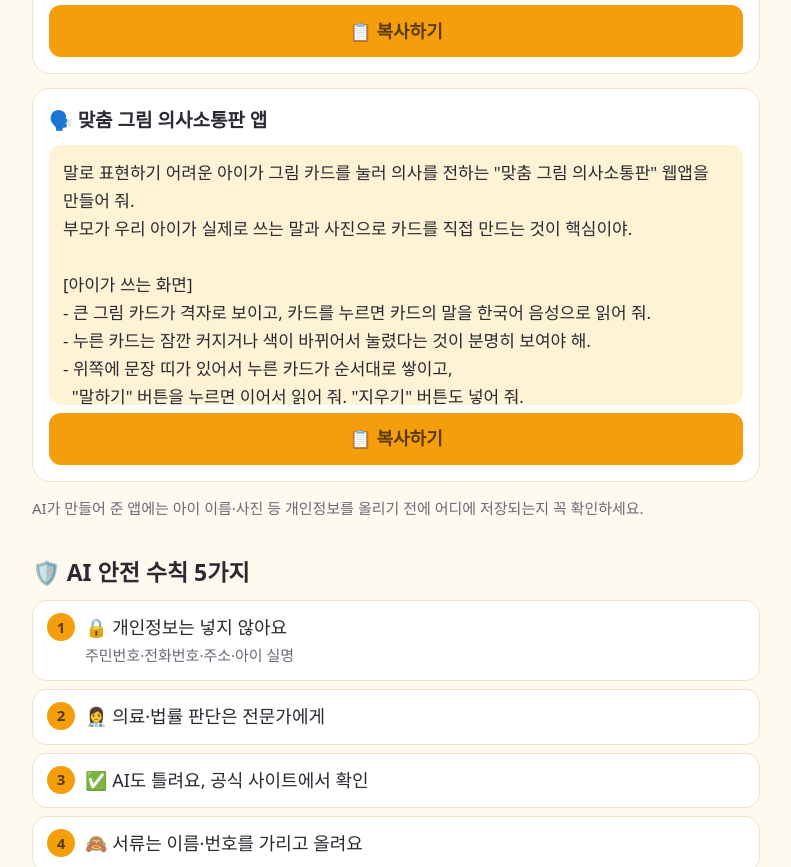
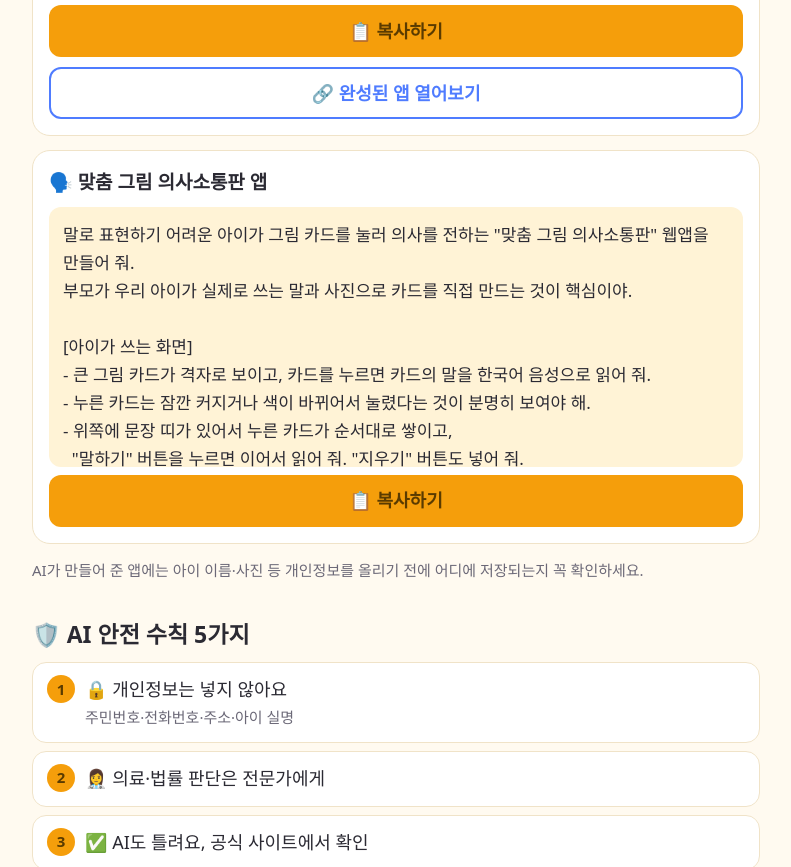
Before and after one commit to soopark-ai/songpa-ai, a plain HTML site: page index.html in a window 1280 px wide. Shown: the part 5687-6554 px from the top of the page, without its empty margins (244-1035 px from the left). Drawn offline with Linux system fonts and the light colour scheme.

Commit message:
소개서 앱 링크 추가

```diff
--- a/index.html
+++ b/index.html
@@ -81,6 +81,7 @@ section .sub{color:var(--muted);margin:0 0 14px;font-size:16px}
 .quick button{flex:1 1 90px;min-height:50px;border-radius:12px;border:1px solid var(--line);background:var(--card);color:var(--ink);font:inherit;font-weight:800;cursor:pointer}
 .quick button.done{background:var(--ok);color:#fff;border-color:var(--ok)}
 
+.applink{display:flex;align-items:center;justify-content:center;gap:6px;min-height:52px;margin-top:10px;border-radius:12px;border:2px solid var(--gem);color:var(--gem);text-decoration:none;font-weight:800;font-size:18px}
 .long{max-height:260px;overflow:auto}
 .badge{display:inline-block;background:var(--accent);color:var(--accent-ink);font-weight:800;font-size:14px;padding:2px 10px;border-radius:999px;margin-bottom:6px}
 footer{margin-top:44px;text-align:center;color:var(--muted);font-size:15px}
@@ -316,6 +317,7 @@ footer{margin-top:44px;text-align:center;color:var(--muted);font-size:15px}
 - 처음 열면 가상의 아이 "하늘이"의 예시가 채워져 있고, "내 아이 정보로 시작하기"를 누르면 비워지게 해 줘.
 - 모든 화면 문구는 부드러운 한국어 존댓말로.</div>
       <button class="copy">📋 복사하기</button>
+      <a class="applink" href="https://claude.ai/artifact/Rh4zKWNdwNTZquoTWvnQ2Y" target="_blank" rel="noopener">🔗 완성된 앱 열어보기</a>
     </div>
 
     <div class="card">
```
